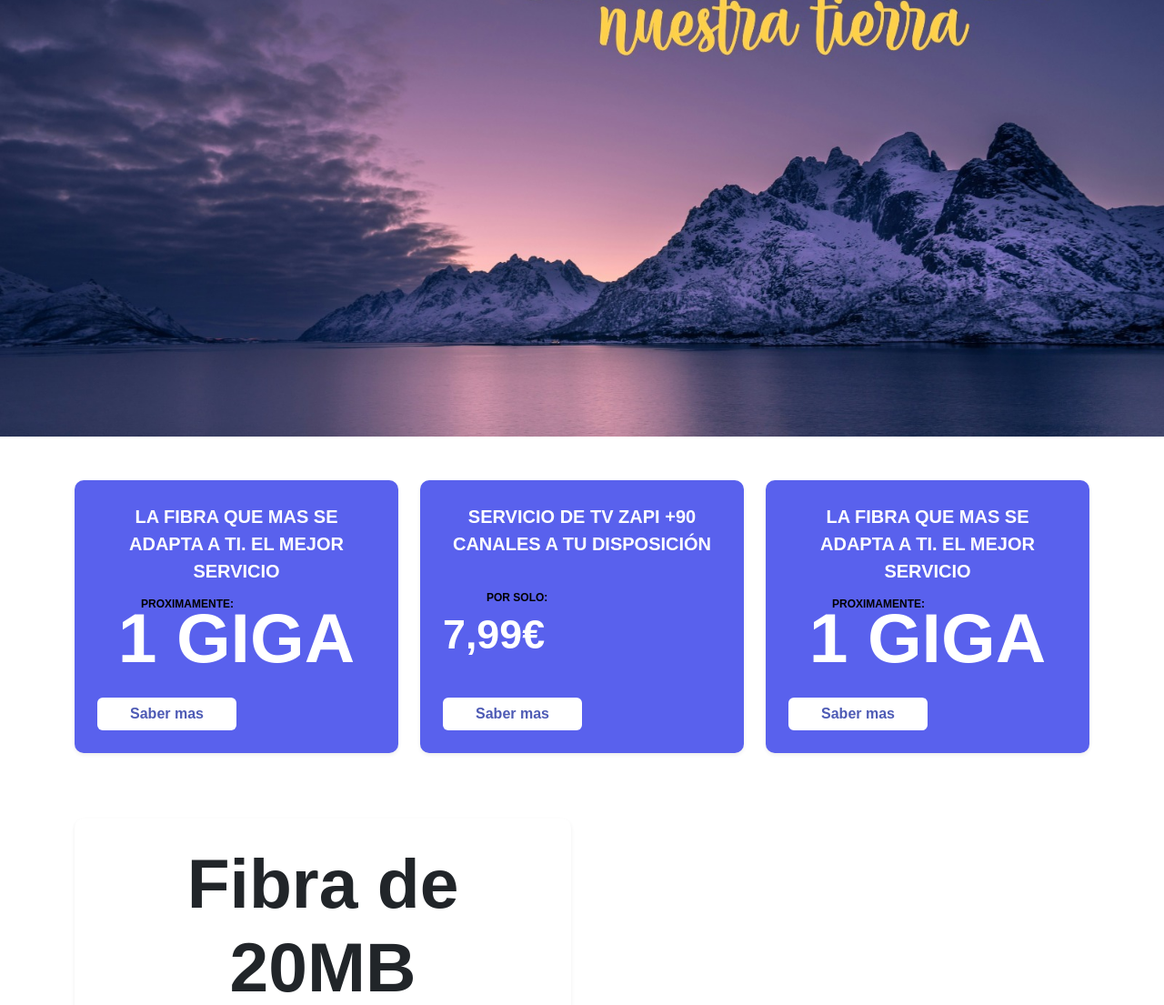
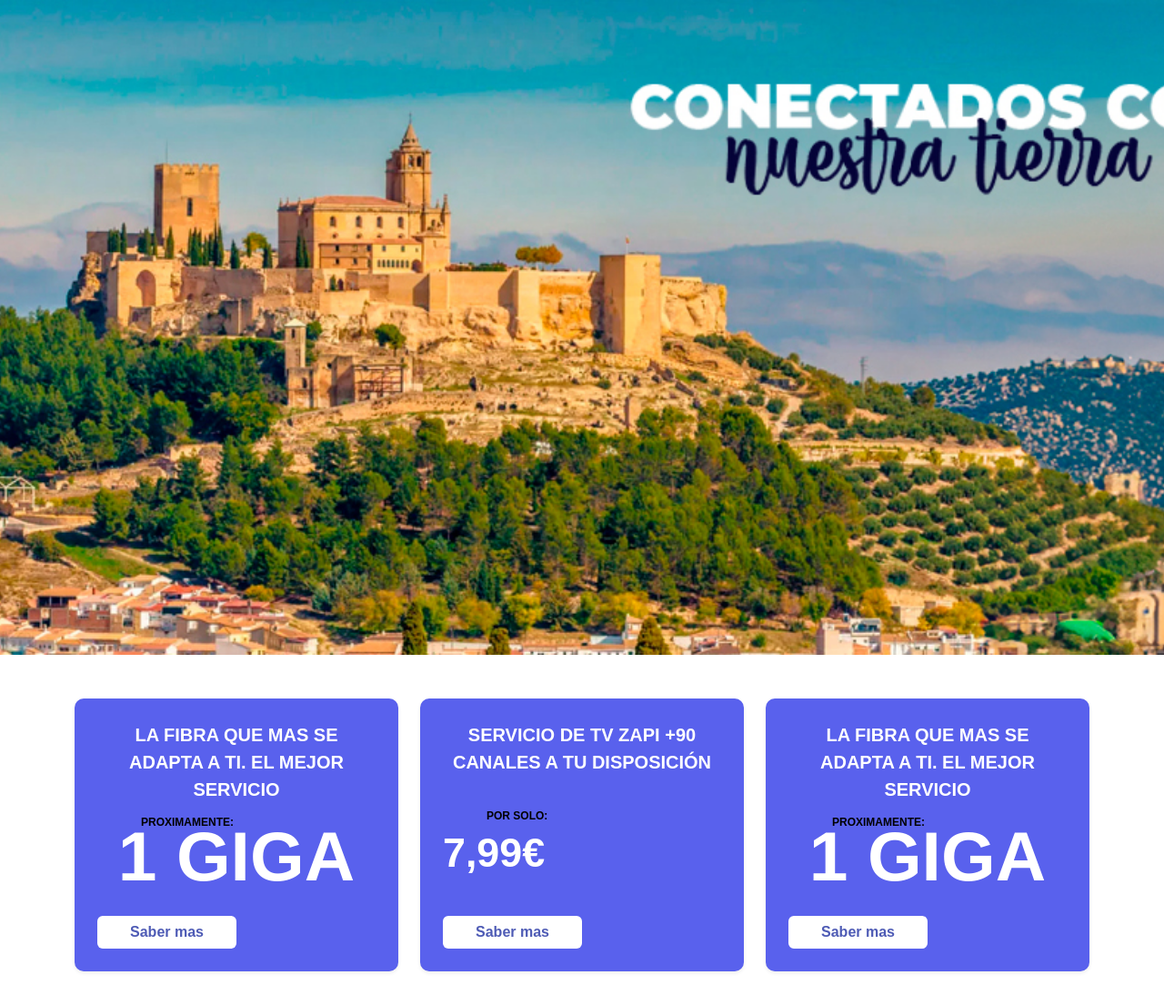
Before and after one commit to insytec-alcala/paginaweb, a PHP site: page / in a window 1280 px wide. Shown: the part 88-1193 px from the top of the page at 91% size. Run offline with PHP 8.4, Linux system fonts and the light colour scheme; some web fonts are replaced.

Commit message:
prueba_migue

```diff
--- a/Index.php
+++ b/Index.php
@@ -11,7 +11,7 @@
 <body>
     <?php include 'navbar.php' ?>
 
-    <header class="bg-dark text-white text-center py-5" style="background-image: url('./img/fibraole/prueba.jpeg'); background-size: cover;">
+    <header class="bg-dark text-white text-center py-5" style="background-image: url('./img/fibraole/alcala_letras.jpg'); background-size: cover;">
 
     </header>
 
--- a/styles/index.css
+++ b/styles/index.css
@@ -12,7 +12,7 @@ header {
     background-position: center;
     background-repeat: no-repeat;
     background-size: cover;
-    height: 60vh;
+    height: 90vh;
 }
 
 header h1 {
```
Also changed, not shown: img/fibraole/alcala_letras.jpg (added), img/fibraole/alcala_sinletras.jpg (added), img/fibraole/almedinilla_letras.jpg (added), img/fibraole/almedinilla_sinletra.jpg (added), img/fibraole/castillo_letras.jpg (added), img/fibraole/castillo_sinletras.jpg (added), img/fibraole/fuensanta_letras.jpg (added), img/fibraole/fuensanta_sinletras.jpg (added).
